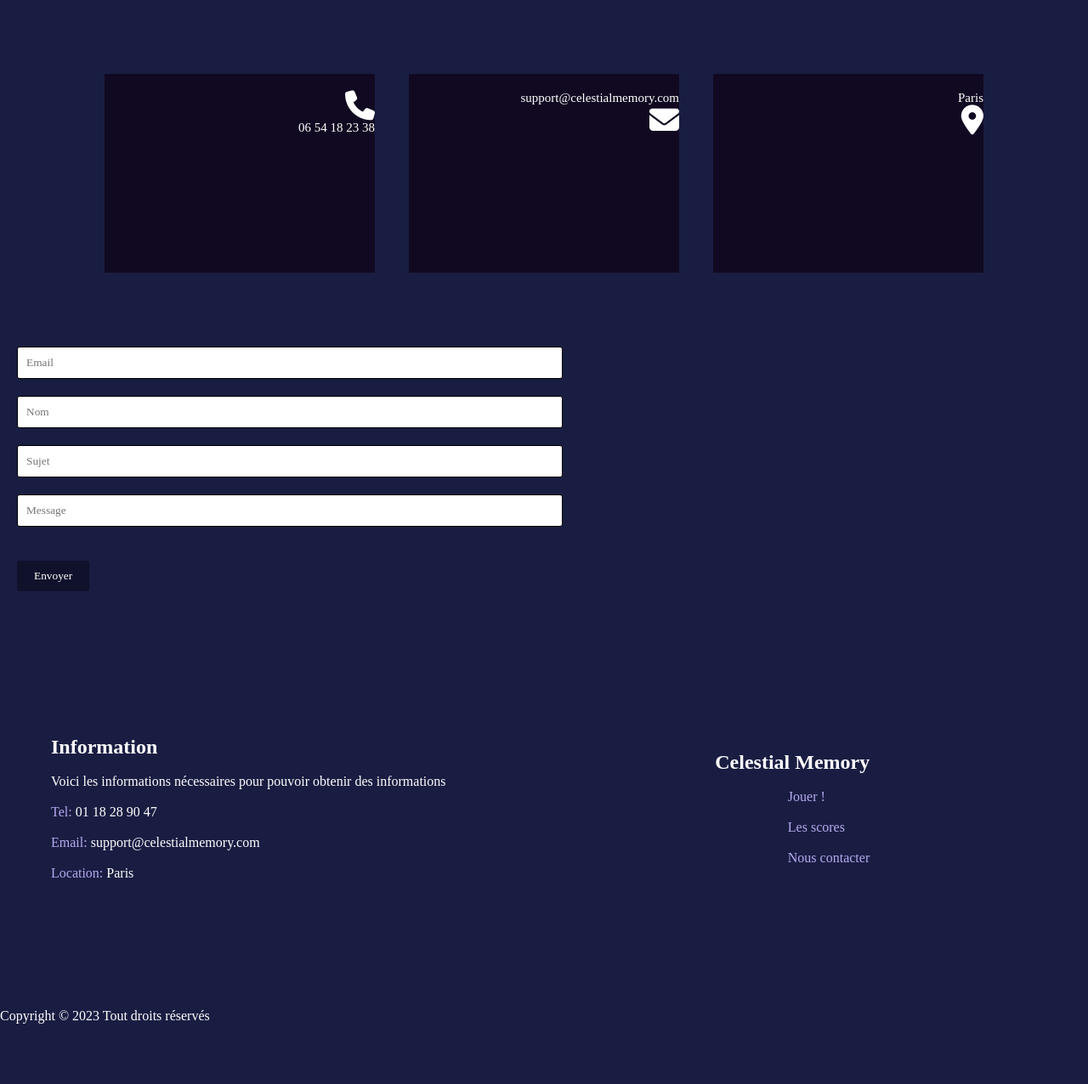
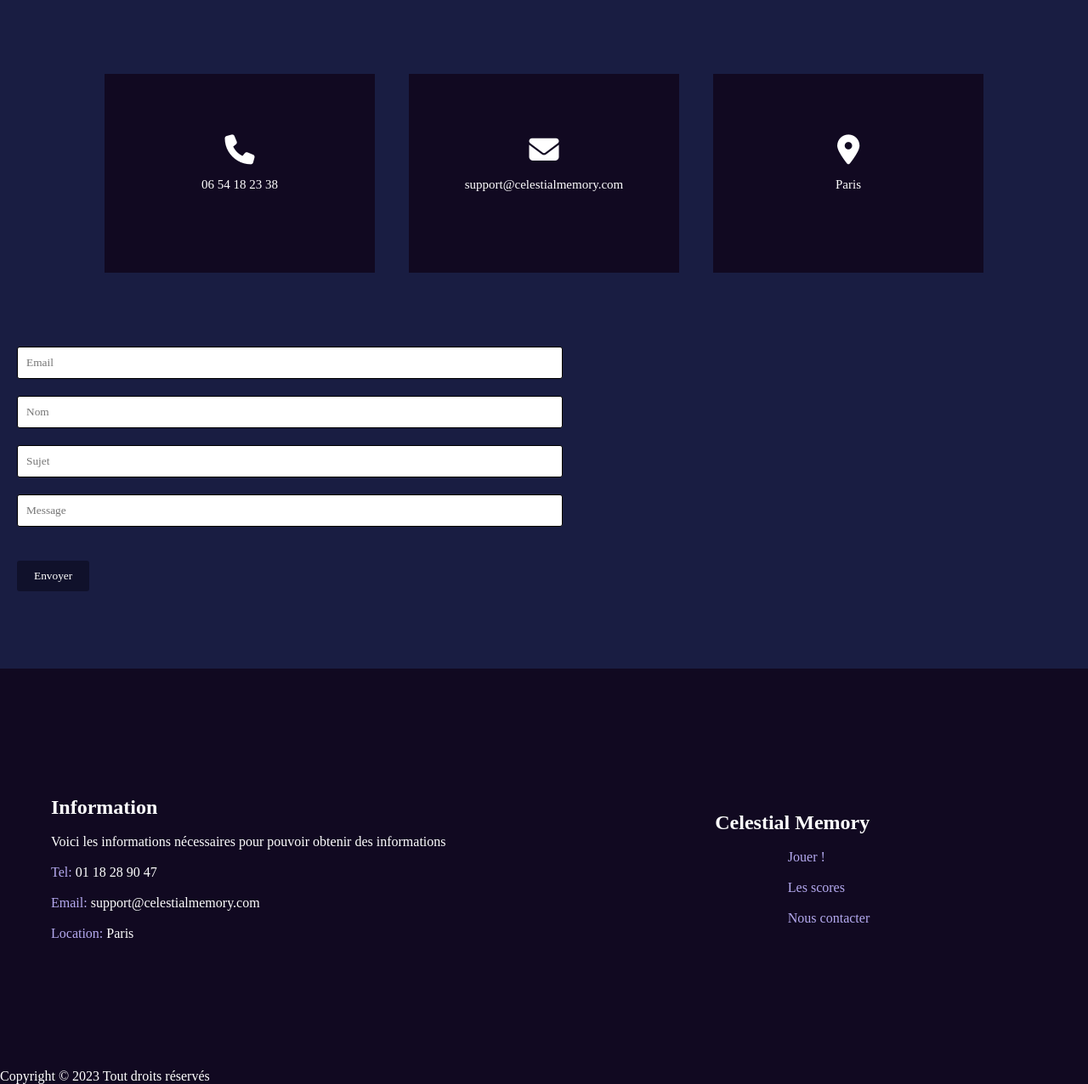
Before and after one commit to nicocotier2/memory-flash, a PHP site: page /contact.html in a window 1280 px wide. Shown: the part 300-1576 px from the top of the page at 85% size. Before the commit the page ends 1505 px from the top, so only its background shows below. Run offline with PHP 8.4, Linux system fonts and the light colour scheme; some libraries are stand-ins or nearby versions; some web fonts are replaced.

Commit message:
maj definitive

```diff
--- a/contact.css
+++ b/contact.css
@@ -66,6 +66,7 @@ header {
 .paraf {
     display: flex;
     font-size: 15px;
+    margin: 15px;
 }
 
 .colorItem {
@@ -86,10 +87,11 @@ header {
 
 .icon {
     display: flex;
+    height: 92px;
+    align-items: center;
+    flex-direction: column;
     justify-content: center;
-    height: 92px;
-    align-items: flex-end;
-    flex-direction: column;
+    margin-top: 67px;
 }
 
 
@@ -137,6 +139,8 @@ input[type="submit"]:hover {
 
 footer {
     display: flex;
+    background-color: #110921;
+    margin-top: 71px;
 }
 
 .footer {
@@ -169,6 +173,7 @@ nav .listNav2 li:hover {
 .Copyright {
     color: white;
     display: flex;
+    background-color: #110921;
 }
 
 li:hover, ul:hover {
--- a/contact.html
+++ b/contact.html
@@ -33,8 +33,8 @@
                         <p class="paraf">06 54 18 23 38</p>
                     </div>
                 </div>
-                <div class="colorItem"><div class="icon"><p class="paraf">support@celestialmemory.com</p><i class="fa-solid fa-envelope"></i></div></div>
-                <div class="colorItem"><div class="icon"><p class="paraf">Paris</p><i class="fa-solid fa-location-dot"></i></div></div>
+                <div class="colorItem"><div class="icon"><i class="fa-solid fa-envelope"></i><p class="paraf">support@celestialmemory.com</p></div></div>
+                <div class="colorItem"><div class="icon"><i class="fa-solid fa-location-dot"></i><p class="paraf">Paris</p></div></div>
             </div>
         </div>
 
--- a/index.html
+++ b/index.html
@@ -34,7 +34,7 @@
                 <div><img src="bj.jpeg" alt="bj"></div>
                 <div><img src="carte.jpeg" alt="carte"></div>
             </div>
-
+        <div class="align">
             <div class="textUnder">
                 <div><h2><span>01 </span>Lorem Ipsum</h2></div>
                 <div><h2><span>02 </span>Lorem Ipsum</h2></div>
@@ -45,6 +45,7 @@
                 <div><p>In on announcing if of comparison pianoforte projection. Maids hoped gay yet bed asked blind dried point. On abroad danger likely regret twenty edward do. Too horrible consider followed may differed age.</p></div>
                 <div><p>In on announcing if of comparison pianoforte projection. Maids hoped gay yet bed asked blind dried point. On abroad danger likely regret twenty edward do. Too horrible consider followed may differed age.</p></div>
             </div>
+        </div>
         </div>
         <div class="secondPartOfSecond">
             <div class="otherPics">
--- a/inscription.css
+++ b/inscription.css
@@ -102,6 +102,8 @@ input[type="submit"]:hover {
 
 footer {
     display: flex;
+    background-color: #110921;
+    margin-top: 71px;
 }
 
 .footer {
--- a/login.css
+++ b/login.css
@@ -93,6 +93,8 @@ input[type="submit"]:hover {
 
 footer {
     display: flex;
+    background-color: #110921;
+    margin-top: 71px;
 }
 
 .footer {
```
Also changed, not shown: accueil.css (+19 -7 lines).
